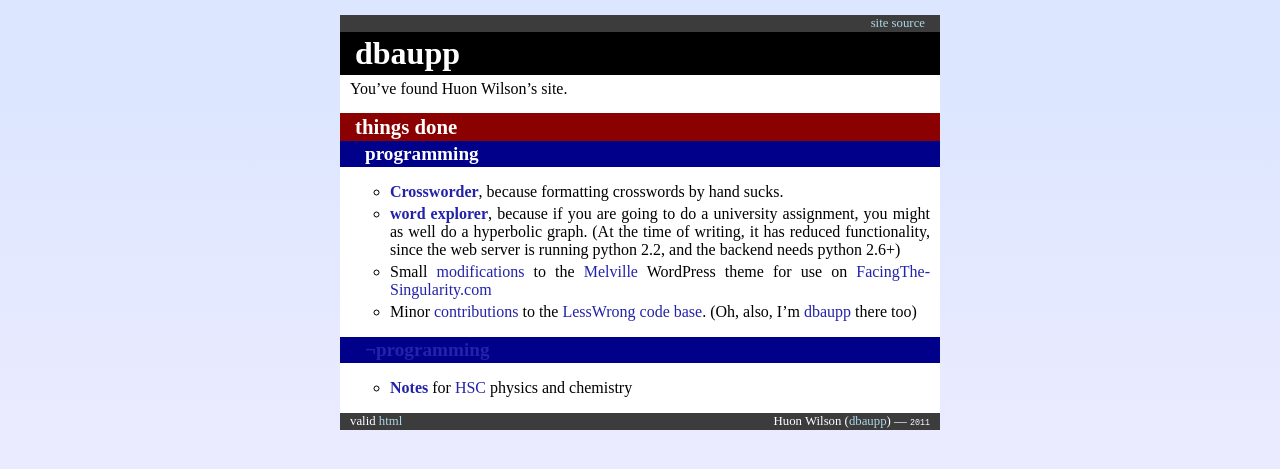
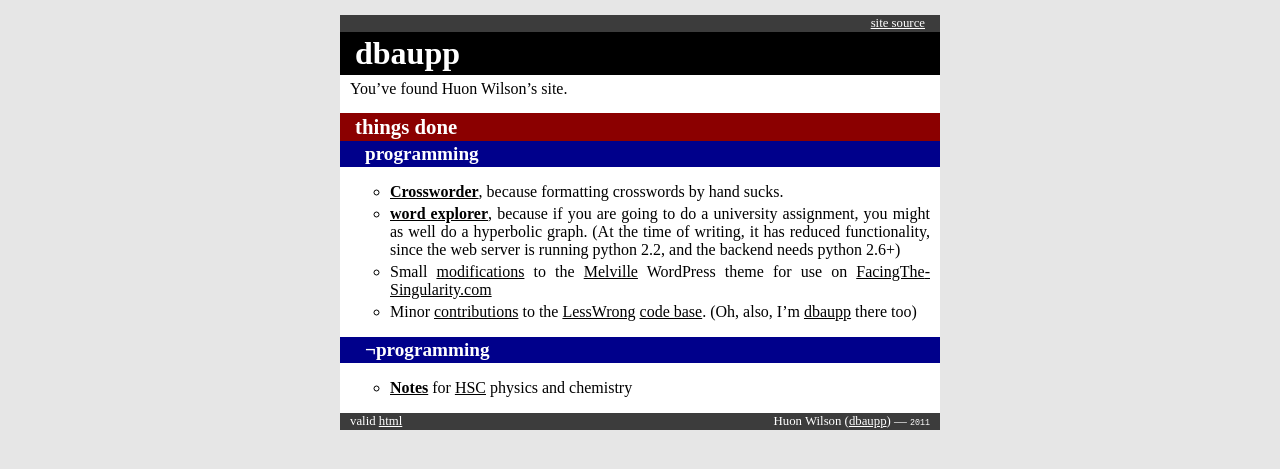
Before and after one commit to huonw/huonw.github.io, a Jekyll site: the page built from index.md, in a window 1280 px wide. Shown: the top 469 px of the page. Built offline with Jekyll 4.4.1, drawn with Linux system fonts in a browser that asks for light colours; comment, search, counter and statistics services are not loaded.

Commit message:
Nicer link formatting and page colours

```diff
--- a/css/default.css
+++ b/css/default.css
@@ -1,17 +1,22 @@
 ---
-top_colour: rgb(220,230,255)
+use_gradient: false
+top_colour: rgb(230,230,230)
 bottom_colour: rgb(235,235,255)
 top_pos: 90
 bottom_pos: 50
 content_colour: white
+link_colour: black #rgb(90,90,90)
 ---
 
 html {
+    {% if use_gradient %}
     background-image: linear-gradient(bottom, {{page.bottom_colour}} {{ page.bottom_pos }}%, {{page.top_colour}} {{ page.top_pos }}%);
     background-image: -o-linear-gradient(bottom,  {{page.bottom_colour}} {{ page.bottom_pos }}%, {{page.top_colour}} {{ page.top_pos }}%);
     background-image: -moz-linear-gradient(bottom,  {{page.bottom_colour}} {{ page.bottom_pos }}%, {{page.top_colour}} {{ page.top_pos }}%);
     background-image: -webkit-linear-gradient(bottom,  {{page.bottom_colour}} {{ page.bottom_pos }}%, {{page.top_colour}} {{ page.top_pos }}%);
     background-image: -ms-linear-gradient(bottom,  {{page.bottom_colour}} {{ page.bottom_pos }}%, {{page.top_colour}} {{ page.top_pos }}%);
+    {% endif %}
+
     background-color: {{page.top_colour}};
     min-height:100%;
 }
@@ -46,11 +51,10 @@ body {
     }
 }
 
-a,a:visited {
-    color: #22A;
-    text-decoration: none;
+a[href],a[href]:visited {
+    color: {{ page.link_colour }};
+    text-decoration: underline;
 }
-
 
 .date {
     font-family: monospace;
@@ -81,7 +85,7 @@ a,a:visited {
     padding: 1px 10px;
 }
 .headfoot a, .headfoot a:visited {
-    color: lightblue;
+    color: white;
 }
 
 .header {
```
